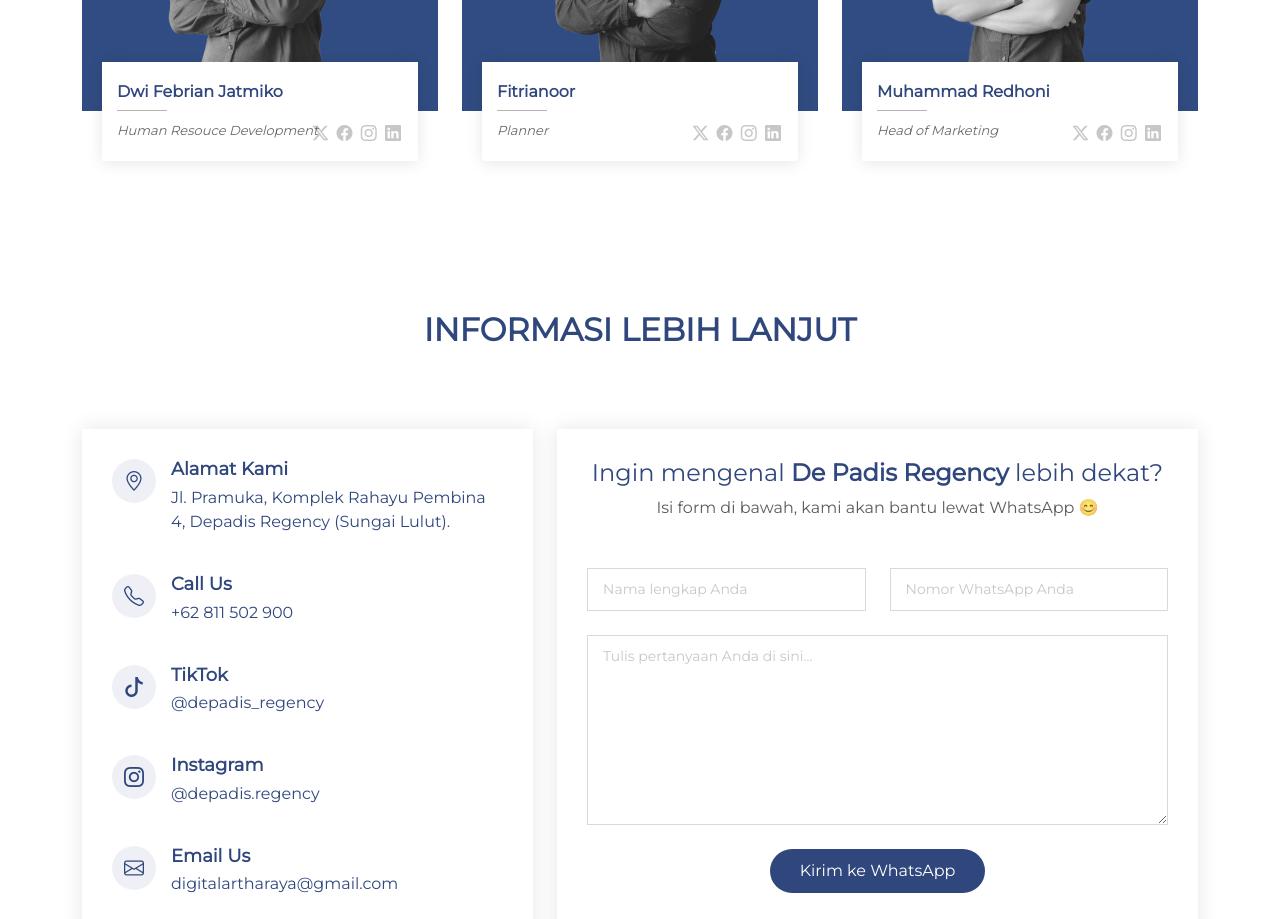
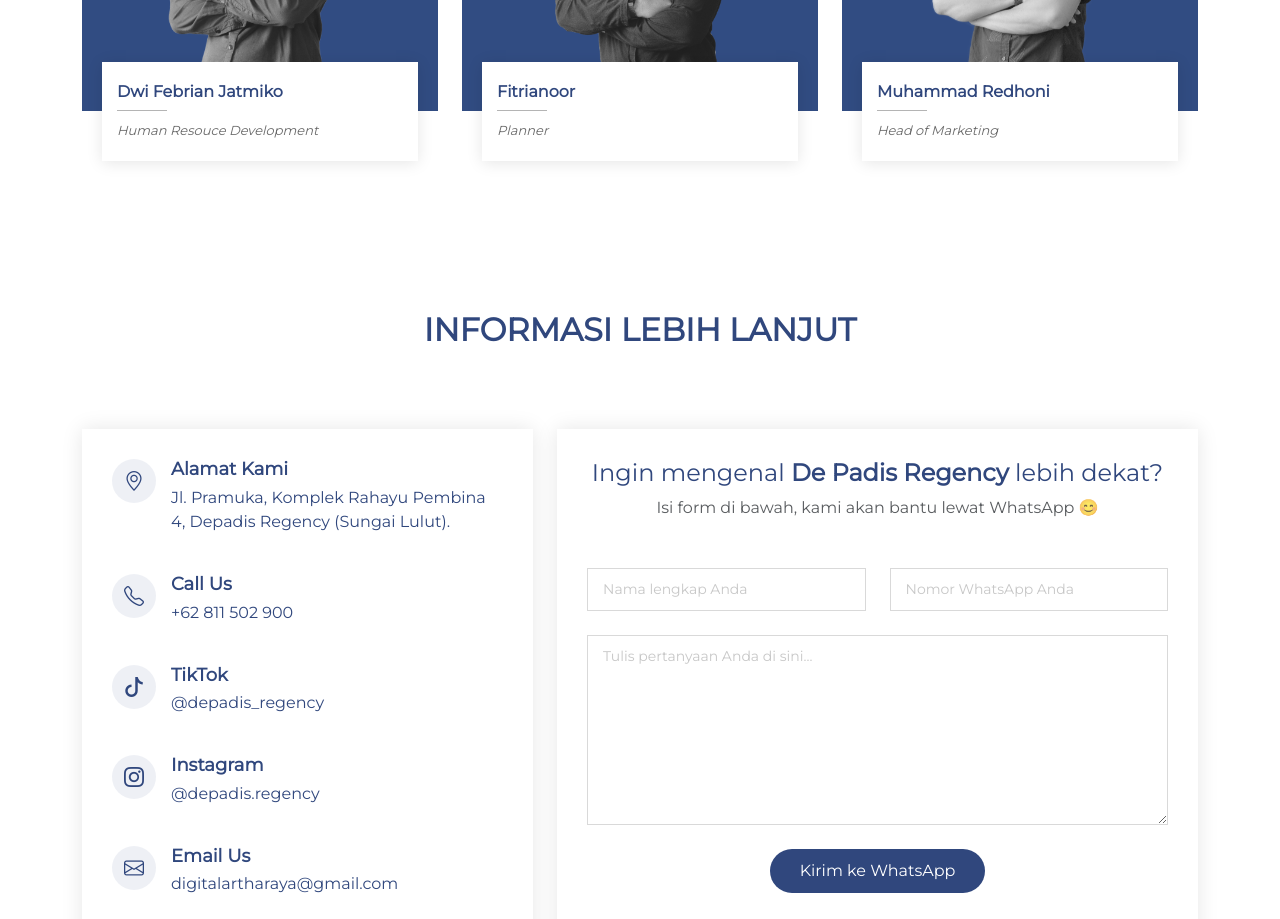
Before and after one commit to depadis-digital/depadis.com, a plain HTML site: page index.html in a window 1280 px wide. Shown: the part 6200-7119 px from the top of the page. Drawn offline with Linux system fonts and the light colour scheme.

Commit message:
Update index.html

```diff
--- a/index.html
+++ b/index.html
@@ -444,12 +444,6 @@
               <div class="member-info">
                 <h4>Dwi Febrian Jatmiko</h4>
                 <span>Human Resouce Development</span>
-                <div class="social">
-                  <a href=""><i class="bi bi-twitter-x"></i></a>
-                  <a href=""><i class="bi bi-facebook"></i></a>
-                  <a href=""><i class="bi bi-instagram"></i></a>
-                  <a href=""><i class="bi bi-linkedin"></i></a>
-                </div>
               </div>
             </div>
           </div><!-- End Team Member -->
@@ -460,12 +454,6 @@
               <div class="member-info">
                 <h4>Fitrianoor</h4>
                 <span>Planner</span>
-                <div class="social">
-                  <a href=""><i class="bi bi-twitter-x"></i></a>
-                  <a href=""><i class="bi bi-facebook"></i></a>
-                  <a href=""><i class="bi bi-instagram"></i></a>
-                  <a href=""><i class="bi bi-linkedin"></i></a>
-                </div>
               </div>
             </div>
           </div><!-- End Team Member -->
@@ -476,12 +464,6 @@
               <div class="member-info">
                 <h4>Muhammad Redhoni</h4>
                 <span>Head of Marketing</span>
-                <div class="social">
-                  <a href=""><i class="bi bi-twitter-x"></i></a>
-                  <a href=""><i class="bi bi-facebook"></i></a>
-                  <a href=""><i class="bi bi-instagram"></i></a>
-                  <a href=""><i class="bi bi-linkedin"></i></a>
-                </div>
               </div>
             </div>
           </div>
```
